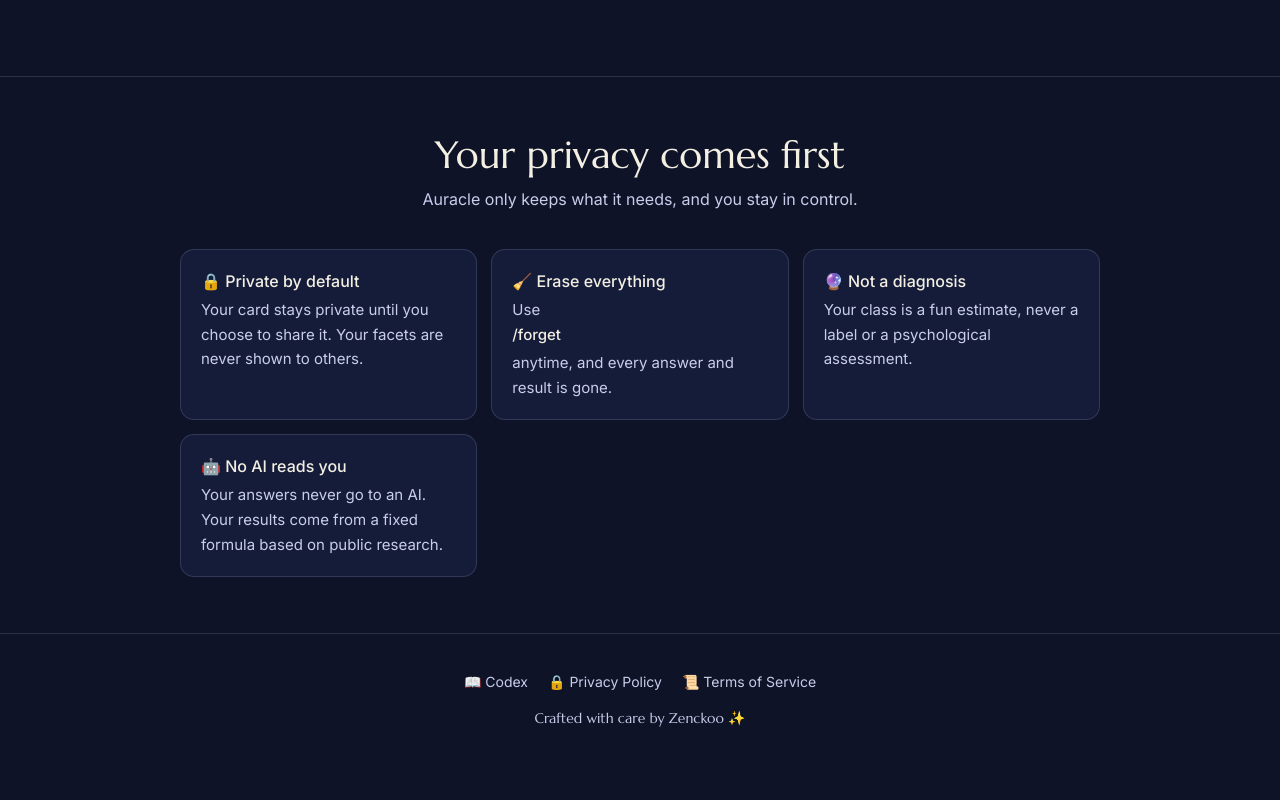
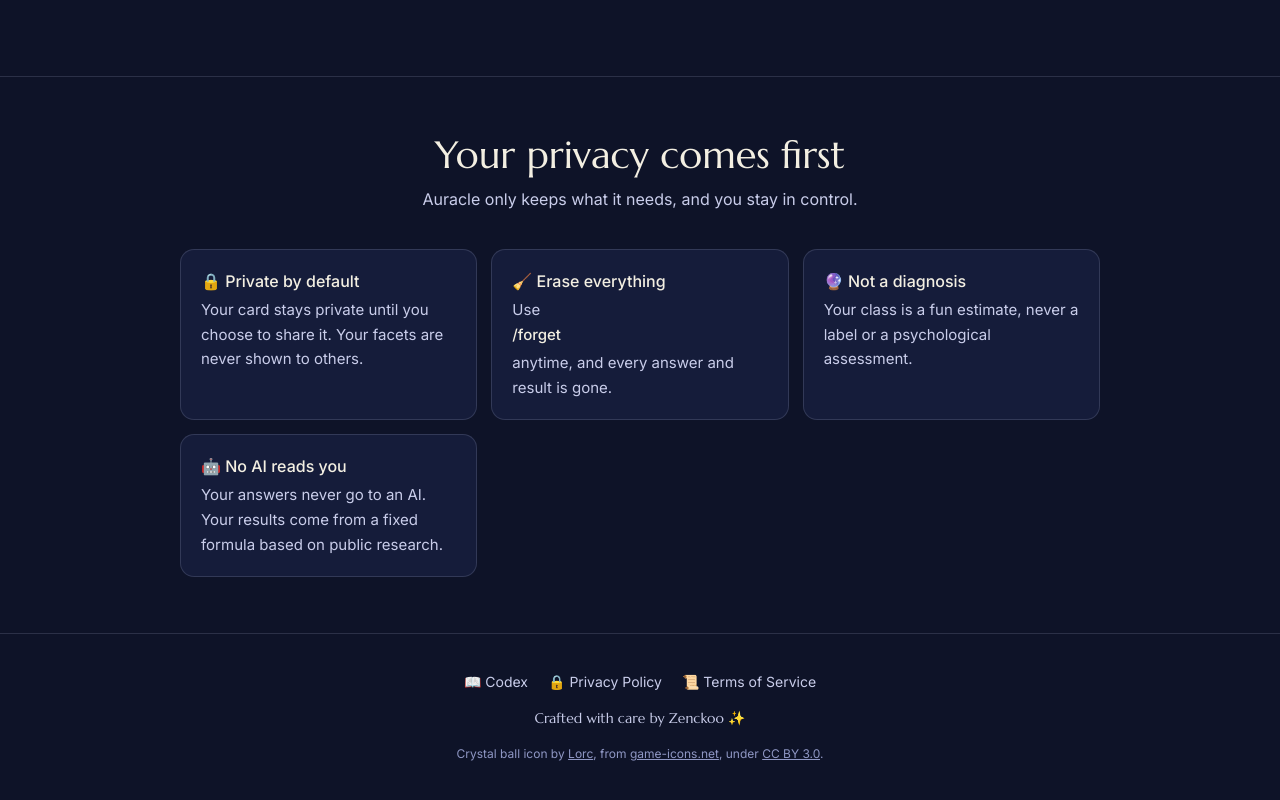
Before and after one commit to Zenckoo/Auracle, a plain HTML site: page site/index.html in a window 1280 px wide. Shown: the part 2431-3231 px from the top of the page. Drawn offline with Linux system fonts and the light colour scheme.

Commit message:
Site: Add to Discord asks for Manage Roles, icon credit in footer
Co-Authored-By: Claude Opus 5.5 <noreply@anthropic.com>
Claude-Session: https://claude.ai/code/session_01DBjamHiLibpGStaRoi6UFv

```diff
--- a/site/index.html
+++ b/site/index.html
@@ -112,6 +112,8 @@
   footer nav a { color: var(--soft); text-decoration: none; }
   footer nav a:hover { color: var(--ink); text-decoration: underline; }
   .sign { font-family: 'Marcellus', serif; color: var(--soft); }
+  .credit { margin-top: 8px; font-size: 12px; color: var(--muted); }
+  .credit a { color: var(--muted); }
 </style>
 </head>
 <body>
@@ -124,7 +126,7 @@
   <p class="tagline">Discover the hero hidden within you</p>
   <p class="tag2">Your personality, your story, your card.</p>
   <div class="buttons">
-    <a class="btn btn-main" href="https://discord.com/oauth2/authorize?client_id=1572397022370078860&amp;permissions=0&amp;integration_type=0&amp;scope=bot+applications.commands" target="_blank" rel="noopener" id="add-link">✨ Add to Discord</a>
+    <a class="btn btn-main" href="https://discord.com/oauth2/authorize?client_id=1572397022370078860&amp;permissions=268435456&amp;integration_type=0&amp;scope=bot+applications.commands" target="_blank" rel="noopener" id="add-link">✨ Add to Discord</a>
     <a class="btn btn-ghost" aria-disabled="true">🔑 Log in with Discord <span class="soon">soon</span></a>
   </div>
 </header>
@@ -207,6 +209,7 @@
       <a href="/terms">📜 Terms of Service</a>
     </nav>
     <p class="sign">Crafted with care by Zenckoo ✨</p>
+    <p class="credit">Crystal ball icon by <a href="https://lorcblog.blogspot.com" target="_blank" rel="noopener">Lorc</a>, from <a href="https://game-icons.net" target="_blank" rel="noopener">game-icons.net</a>, under <a href="https://creativecommons.org/licenses/by/3.0/" target="_blank" rel="noopener">CC BY 3.0</a>.</p>
   </div>
 </footer>
 
```
